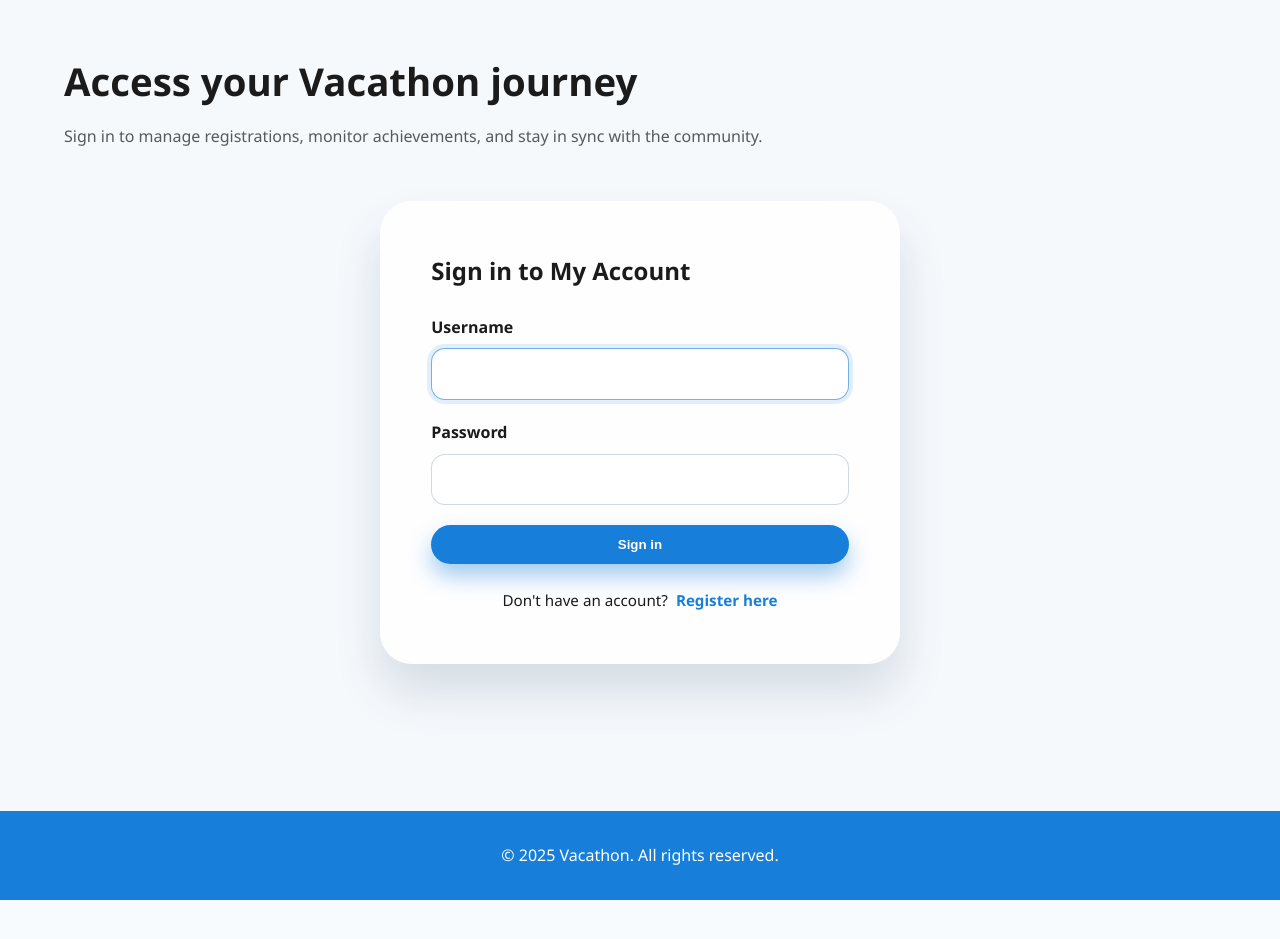
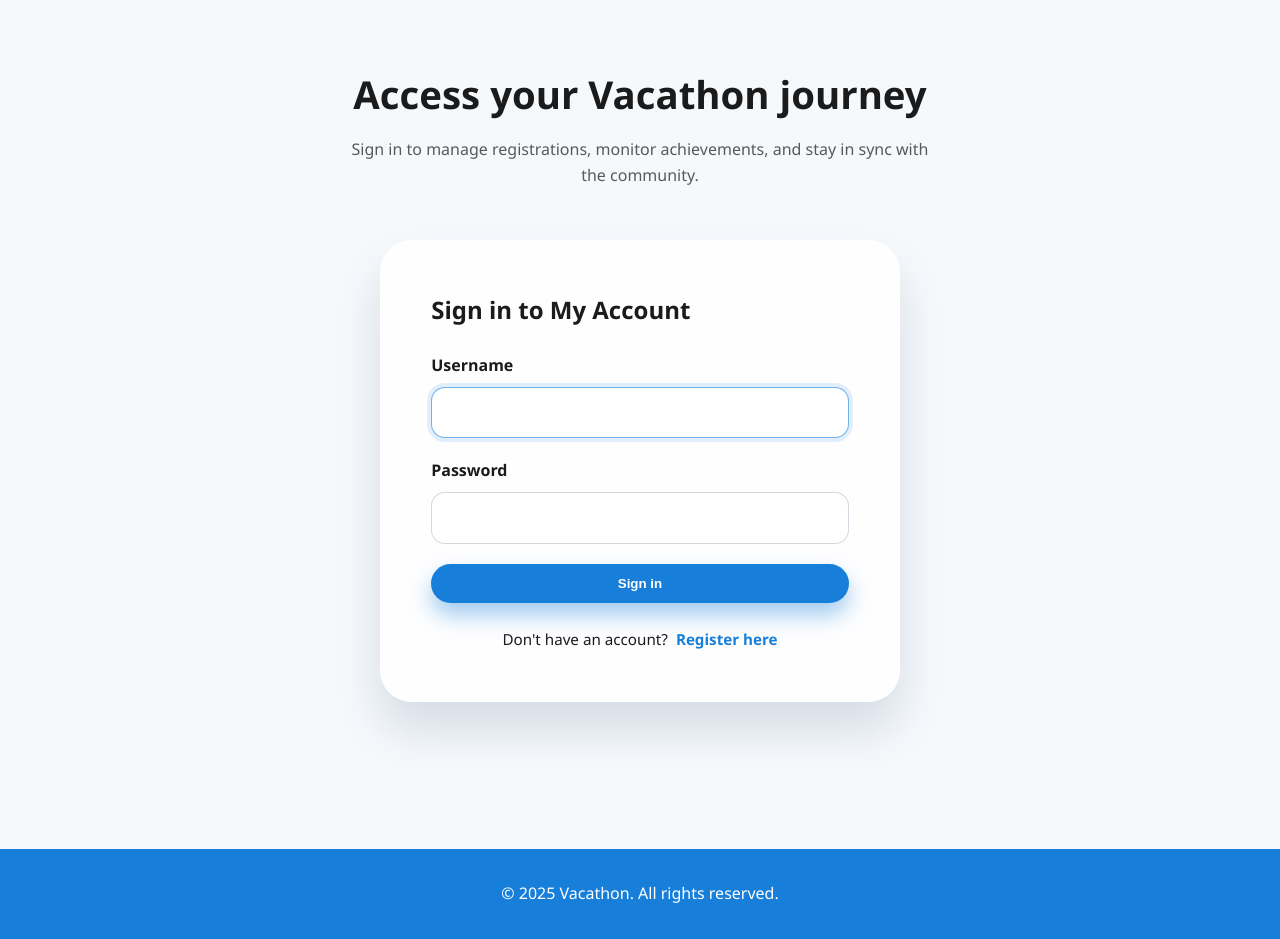
Before and after one commit to PBPF11/vacathon-mobile, a Django app: page /profile/login/?next=/event-detail/events/1/ in a window 1280 px wide. Shown: the part 52-991 px from the top of the page. Before the commit the page ends 952 px from the top, so only its background shows below. Run offline with Django 5.2, Linux system fonts and the light colour scheme.

Commit message:
zafran-merge

```diff
--- a/reference/static/css/base.css
+++ b/reference/static/css/base.css
@@ -724,7 +724,6 @@ body {
     font-size: 0.875rem;
     margin-top: 0.25rem;
 }
-<<<<<<< HEAD
 
 /* Auth page */
 .auth-hero {
@@ -838,5 +837,3 @@ body {
         padding: clamp(1.75rem, 5vw, 2.5rem);
     }
 }
-=======
->>>>>>> d2b40dc03bf482354a4bff5acb820d5cb84cadd8
```
